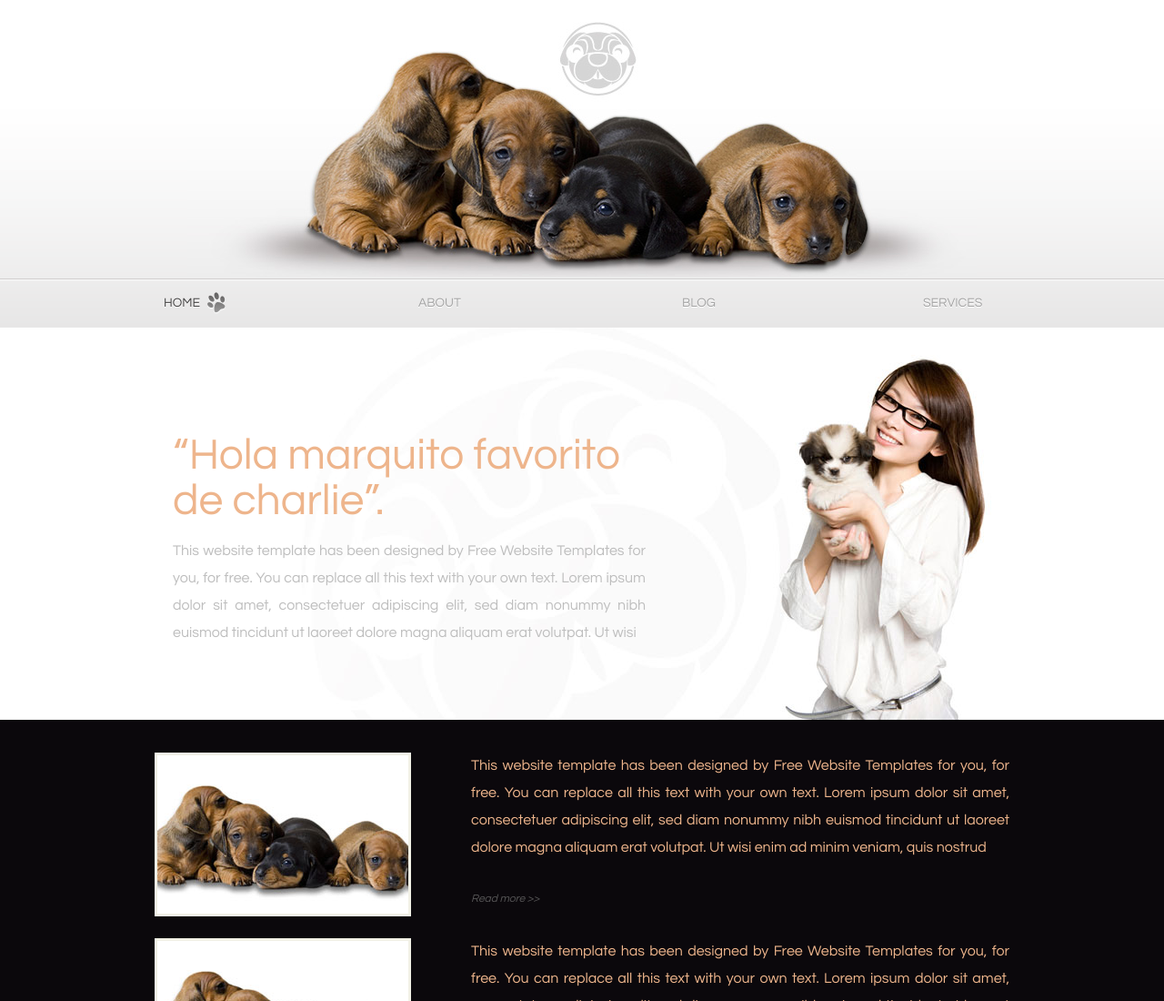
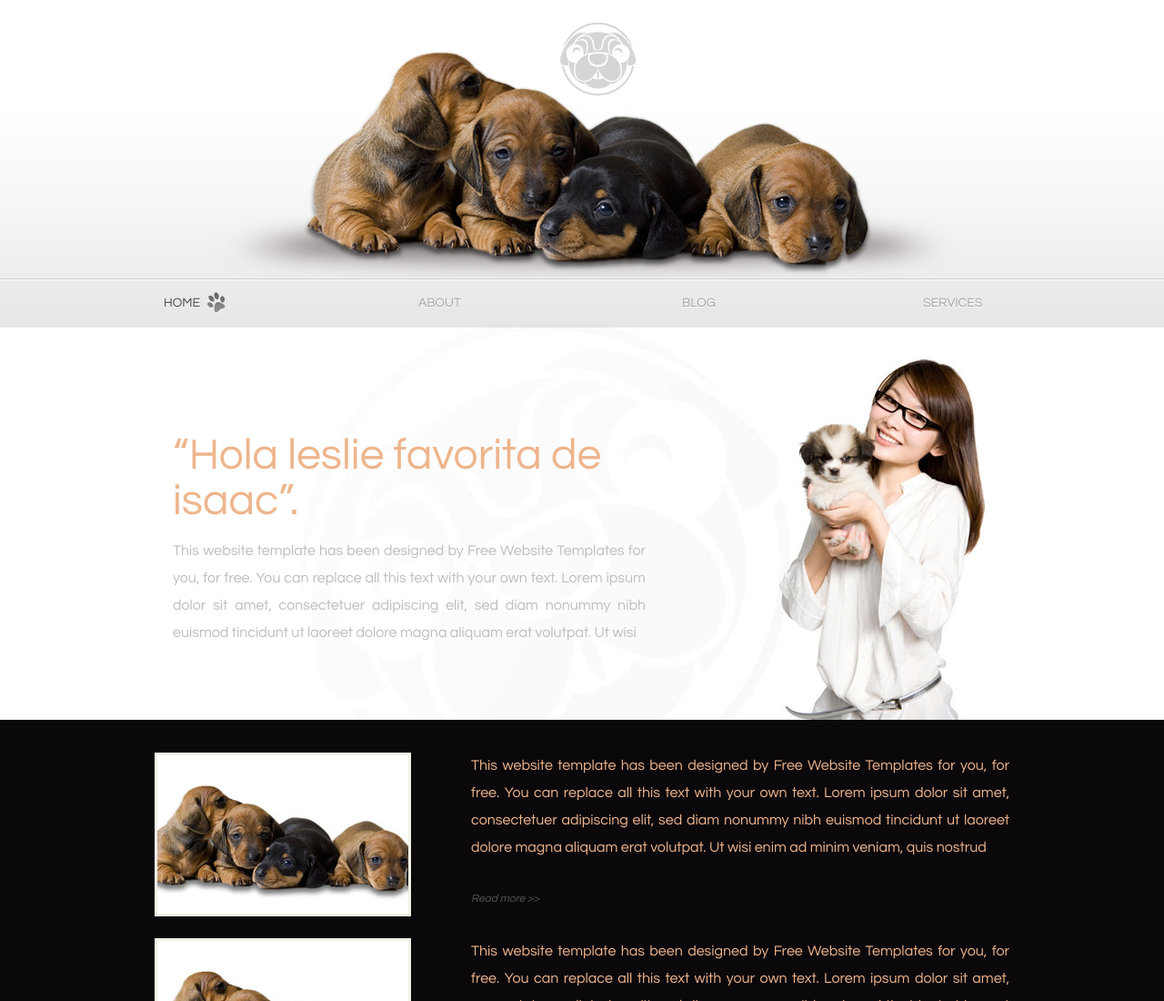
Before and after one commit to ibmdevelopermx/CD_staticExample, a plain HTML site: page index.html in a window 1280 px wide. Shown: the top 1100 px of the page at 91% size. Drawn offline with Linux system fonts and the light colour scheme.

Commit message:
hola lesli3

```diff
--- a/index.html
+++ b/index.html
@@ -31,7 +31,7 @@
 			<div>
 				<div>
 					<div>
-						<h1>&#8220;Hola marquito favorito de charlie&#8221;.</h1>
+						<h1>&#8220;Hola leslie favorita de isaac&#8221;.</h1>
 						<p>
 							This website template has been designed by Free Website Templates for you, for free. You can replace all this text with your own text. Lorem ipsum dolor sit amet, consectetuer adipiscing elit, sed diam nonummy nibh euismod tincidunt ut laoreet dolore magna aliquam erat volutpat. Ut wisi
 						</p>
```
